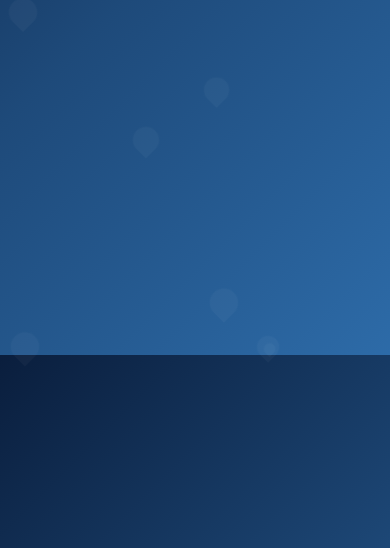
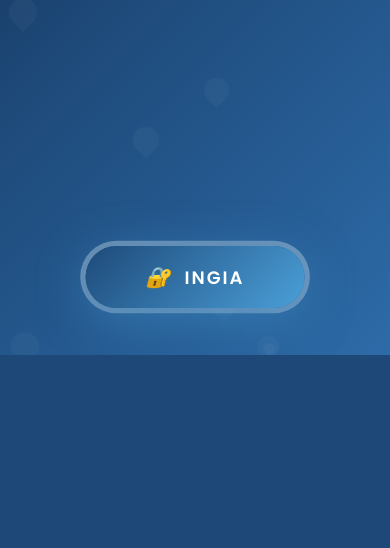
Before and after one commit to Profroja/water-selling-system, a Django app: page / in a window 390 px wide. Shown: the part 489-1037 px from the top of the page. After the commit the page ends 844 px from the top, so only its background shows below. Run offline with Django 5.2, Linux system fonts and the light colour scheme.

Commit message:
second commit

```diff
--- a/auths/templates/login.html
+++ b/auths/templates/login.html
@@ -694,6 +694,73 @@
             }
         }
 
+        /* Mobile floating Ingia button */
+        .mobile-login-btn {
+            display: none;
+        }
+
+        @media (max-width: 768px) {
+            .mobile-login-btn {
+                display: flex;
+                position: fixed;
+                bottom: 40px;
+                left: 50%;
+                transform: translateX(-50%);
+                padding: 16px 60px;
+                background: linear-gradient(135deg, #1e4a7a, #4a9fd8);
+                color: white;
+                border: none;
+                border-radius: 50px;
+                font-size: 18px;
+                font-weight: 700;
+                font-family: 'Poppins', sans-serif;
+                cursor: pointer;
+                text-transform: uppercase;
+                letter-spacing: 2px;
+                box-shadow: 0 10px 40px rgba(30, 74, 122, 0.5),
+                            0 0 0 4px rgba(255, 255, 255, 0.2);
+                z-index: 100;
+                align-items: center;
+                gap: 12px;
+                animation: floatButton 2s ease-in-out infinite, glowPulse 2s ease-in-out infinite;
+                transition: all 0.3s ease;
+            }
+
+            .mobile-login-btn:hover {
+                transform: translateX(-50%) scale(1.05);
+                box-shadow: 0 15px 50px rgba(30, 74, 122, 0.6),
+                            0 0 0 6px rgba(255, 255, 255, 0.3);
+            }
+
+            .mobile-login-btn:active {
+                transform: translateX(-50%) scale(0.98);
+            }
+
+            .mobile-login-btn i {
+                font-size: 20px;
+            }
+
+            @keyframes floatButton {
+                0%, 100% {
+                    bottom: 40px;
+                }
+                50% {
+                    bottom: 50px;
+                }
+            }
+
+            @keyframes glowPulse {
+                0%, 100% {
+                    box-shadow: 0 10px 40px rgba(30, 74, 122, 0.5),
+                                0 0 0 4px rgba(255, 255, 255, 0.2);
+                }
+                50% {
+                    box-shadow: 0 10px 50px rgba(74, 159, 216, 0.7),
+                                0 0 0 6px rgba(255, 255, 255, 0.4);
+                }
+            }
+        }
+
             </style>
 </head>
 <body>
@@ -701,6 +768,11 @@
     <div class="wave"></div>
     <div class="wave"></div>
     <div class="wave"></div>
+
+    <!-- Mobile Floating Ingia Button -->
+    <button class="mobile-login-btn" onclick="openLoginForm()">
+        <i>🔐</i> INGIA
+    </button>
 
     <!-- Main Wrapper -->
     <div class="main-wrapper">
```
